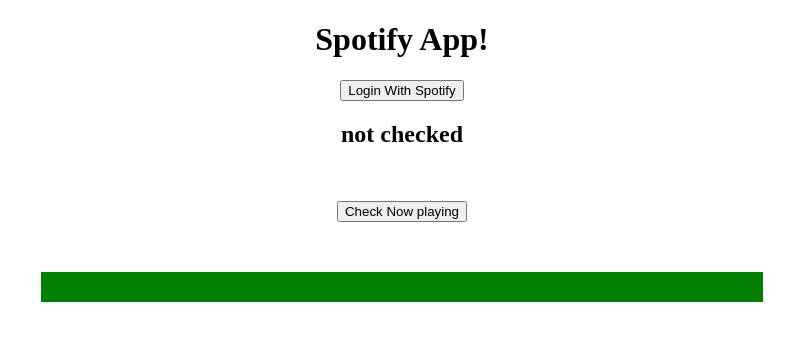
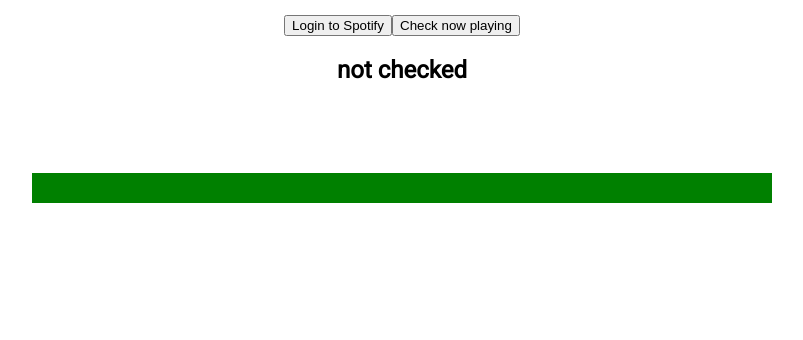
Before and after one commit to eoanodea/SpotiApp, a React app in the folder react-webpack-emma/app/: page / in a window 1280 px wide. Shown: the top 340 px of the page, without its empty margins (238-1041 px from the left). Built offline with nearby package versions, Linux system fonts and the light colour scheme; what spotify-web-api-js would draw is missing.

Commit message:
Design changes

```diff
--- a/react-webpack-emma/app/src/App.css
+++ b/react-webpack-emma/app/src/App.css
@@ -1,5 +1,9 @@
+@import url('https://fonts.googleapis.com/css?family=Roboto');
 
-div{
+ body {
+    font-family: 'roboto',serif;
+ }
+ div{
     margin: 15px;
     text-align: center;
 }
--- a/react-webpack-emma/app/src/App.js
+++ b/react-webpack-emma/app/src/App.js
@@ -52,11 +52,13 @@
     render() {
         return (
             <div>
-                <h1>Spotify App!</h1>
-                <a href='http://localhost:8888/login'>
-                    <button>Login With Spotify</button>
-
-                </a>
+                <header>
+                    <nav>
+                        <button href="http://localhost:8888/login">Login to Spotify</button>
+                        <button onClick={() => this.getNowPlaying()}>Check now playing</button>
+                        <div class="divider"></div>
+                    </nav>
+                </header>
                 <div>
                     <h2>{this.state.nowPlaying.song} </h2>
                     <h3>{this.state.nowPlaying.album}</h3>
@@ -65,9 +67,7 @@
                 <div>
                     <img src={this.state.nowPlaying.image} style={{ width: 100 }} />
                 </div>
-                <button onClick={() => this.getNowPlaying()}>
-                    Check Now playing
-                </button>
+
 
                 <div id="progress">
                     <div id="bar" style={{ width: ((this.state.nowPlaying.position / this.state.nowPlaying.duration) * 100 + '%') }}></div>
--- a/react-webpack-emma/app/src/index.html
+++ b/react-webpack-emma/app/src/index.html
@@ -8,9 +8,8 @@
     <title>Spotify App</title>
 </head>
 
-<body>
-    <div id="app"></div>
-    <div id="progress"></div>
+<body id="app">
+
 </body>
 
 </html>
```
